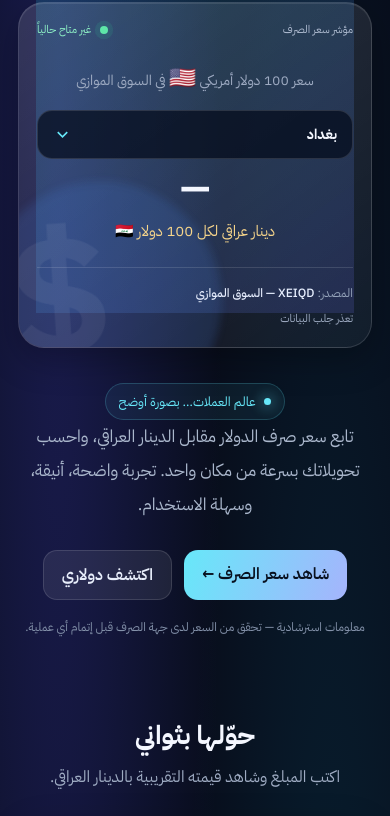
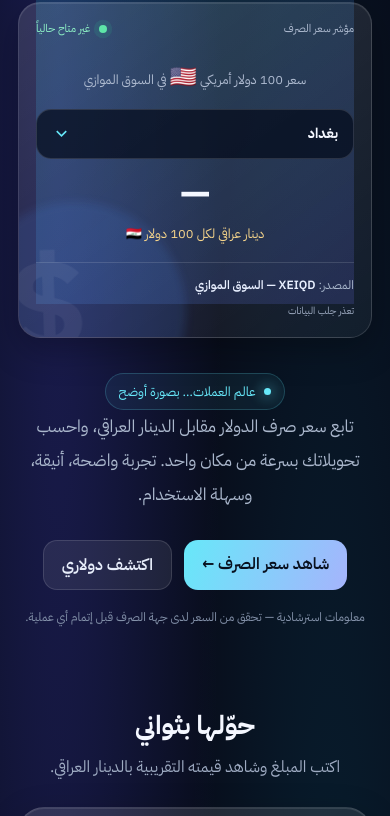
Before and after one commit to aehmnazar1234533-bot/Dolary, a plain HTML site: page docs/index.html in a window 390 px wide. Shown: the part 198-1014 px from the top of the page. Drawn offline with Linux system fonts and the light colour scheme; no server answers.

Commit message:
Refactor rate card layout and repair animation lifecycle

```diff
--- a/docs/index.html
+++ b/docs/index.html
@@ -134,25 +134,41 @@ a{color:inherit;text-decoration:none}.wrap{width:min(1120px,calc(100% - 36px));m
  .card-top .live i,.app-hero-coin,.app-hero-glow{animation:none!important}
 }
 
-/* Smooth motion restored; keep the rate card safely sized */
-.rate-card{overflow:hidden}
-.rate-value{display:block;width:100%;text-align:center;font-variant-numeric:tabular-nums;overflow-wrap:anywhere;line-height:1.25}
-.rate-label{text-align:center;line-height:1.8;margin-top:20px}
-.rate-foot{display:flex;flex-direction:column;align-items:stretch;gap:7px;line-height:1.7;min-width:0}
-.rate-foot>span{display:block;width:100%;min-width:0;text-align:right;overflow-wrap:anywhere;white-space:normal}
+/* Rate window: one consistent layout and controlled motion */
+.rate-card{position:relative;isolation:isolate;overflow:hidden;padding:22px;animation:rateEnter .48s cubic-bezier(.2,.7,.25,1) both}
+.rate-card>*:not(.app-hero-glow):not(.app-hero-coin){position:relative;z-index:1}
+.app-hero-glow{position:absolute;z-index:0;left:-60px;bottom:-90px;width:220px;height:220px;border-radius:50%;background:rgba(80,150,255,.13);pointer-events:none;animation:glowDrift 9s ease-in-out infinite alternate}
+.app-hero-coin{position:absolute;z-index:0;left:-10px;bottom:-38px;font-weight:900;font-size:clamp(130px,24vw,170px);line-height:1;color:rgba(255,255,255,.055);pointer-events:none;animation:coinFloat 6s ease-in-out infinite}
+.card-top{display:flex;justify-content:space-between;align-items:center;gap:10px;flex-wrap:wrap;color:#aebbd0;font-size:13px}
+.card-top>span{min-width:0}
+.live{display:inline-flex;align-items:center;gap:9px;color:#8ef0c5;white-space:nowrap}
+.live i{display:block;flex:0 0 8px;width:8px;height:8px;border-radius:50%;background:#5ee6a8;box-shadow:0 0 0 3px rgba(94,230,168,.14);animation:statusPulse 1.8s ease-in-out infinite}
+.live:before{content:none!important;display:none!important}
+.rate-label{color:#aebbd0;margin:25px 0 8px;font-size:14px;line-height:1.8;text-align:center}
+.website-province-trigger{min-height:50px}
+.rate-value{display:block;width:100%;margin:10px 0 4px;text-align:center;font-size:clamp(36px,9vw,56px);font-weight:800;letter-spacing:-.5px;line-height:1.25;font-variant-numeric:tabular-nums;overflow-wrap:anywhere}
+.rate-value.number-change{animation:numberPop .36s cubic-bezier(.2,.75,.25,1)}
+.currency{display:block;color:var(--gold);font-size:15px;line-height:1.9;text-align:center}
+.rate-foot{display:flex;flex-direction:column;align-items:stretch;gap:7px;min-width:0;margin-top:20px;padding-top:14px;border-top:1px solid var(--line);color:#aab7cc;font-size:12px;line-height:1.75}
+.rate-foot>span{display:block;width:100%;min-width:0;text-align:right;white-space:normal;overflow-wrap:anywhere}
+.rate-foot strong{color:#e8efff;font-weight:600}
 .rate-foot #updated{font-size:11px;color:#9eabc2}
-.card-top{gap:10px;flex-wrap:wrap}
-.card-top>span{min-width:0}
-.website-province-trigger{min-height:48px}
-.province-picker-overlay.open{overflow-y:auto}
-.province-picker-sheet{max-height:calc(100dvh - 24px)}
-.province-picker-options{min-height:0}
+@keyframes rateEnter{from{opacity:0;transform:translateY(14px)}to{opacity:1;transform:translateY(0)}}
+@keyframes coinFloat{0%,100%{transform:translateY(0) rotate(-3deg)}50%{transform:translateY(-7px) rotate(2deg)}}
+@keyframes glowDrift{from{transform:translate3d(0,0,0)}to{transform:translate3d(12px,-9px,0)}}
+@keyframes statusPulse{0%,100%{box-shadow:0 0 0 3px rgba(94,230,168,.12)}50%{box-shadow:0 0 0 6px rgba(94,230,168,.025)}}
+@keyframes numberPop{0%{transform:scale(1)}45%{transform:scale(1.045)}100%{transform:scale(1)}}
 @media(max-width:420px){
- .rate-card{padding:18px}
- .rate-value{font-size:clamp(32px,10vw,44px);letter-spacing:-.5px}
- .rate-foot{gap:7px}
- .rate-foot>span{flex:0 0 auto}
- .currency{display:block;text-align:center;line-height:1.8}
+ .rate-card{padding:17px;border-radius:22px}
+ .card-top{gap:7px;font-size:11px}
+ .rate-label{margin-top:20px;font-size:13px}
+ .rate-value{font-size:clamp(34px,10vw,44px)}
+ .currency{font-size:13px}
+ .rate-foot{gap:6px;margin-top:16px;padding-top:12px}
+ .rate-foot #updated{font-size:10px}
+}
+@media(prefers-reduced-motion:reduce){
+ .rate-card,.app-hero-glow,.app-hero-coin,.live i,.rate-value.number-change{animation:none!important}
 }
 </style>
 </head>
@@ -281,16 +297,16 @@ a{color:inherit;text-decoration:none}.wrap{width:min(1120px,calc(100% - 36px));m
   return Number.isFinite(fallback)&&fallback>0?fallback:null;
  }
  function animateNumber(element,target,suffix='',fractionDigits=0){
-  const previous=numberFrames.get(element);
-  if(previous)cancelAnimationFrame(previous);
   const nextText=fmt(target,fractionDigits)+suffix;
   const changed=element.dataset.currentValue!==undefined&&element.dataset.currentValue!==String(target);
+  if(typeof element.getAnimations==='function'){
+   element.getAnimations().forEach(animation=>animation.cancel());
+  }
   element.textContent=nextText;
   element.dataset.currentValue=String(target);
-  element.classList.remove('tick');
-  numberFrames.delete(element);
+  element.classList.remove('number-change');
   if(changed&&!window.matchMedia('(prefers-reduced-motion: reduce)').matches){
-   requestAnimationFrame(()=>element.classList.add('tick'));
+   requestAnimationFrame(()=>element.classList.add('number-change'));
   }
  }
  function calculate(){
```
